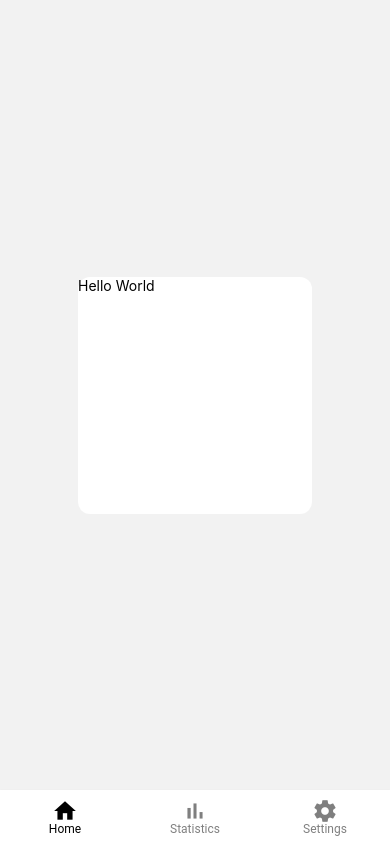
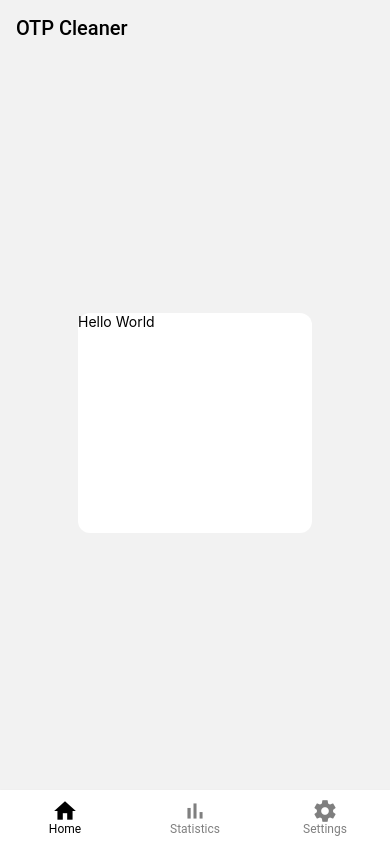
Before and after one commit to rakshit087/mind-map, a React Native app: screen / in a window 390 px wide. Built offline with nearby package versions, Linux system fonts and the light colour scheme.

Commit message:
Added Heading

```diff
--- a/src/App.js
+++ b/src/App.js
@@ -2,11 +2,13 @@ import React from 'react';
 import {NavigationContainer} from '@react-navigation/native';
 import {Provider as PaperProvider} from 'react-native-paper';
 import {NavigationBar} from './layouts/NavigationBar';
+import {TopBar} from './layouts/TopBar';
 
 const App = () => {
   return (
     <PaperProvider>
       <NavigationContainer>
+        <TopBar />
         <NavigationBar />
       </NavigationContainer>
     </PaperProvider>
--- /dev/null
+++ b/src/layouts/TopBar.js
@@ -0,0 +1,10 @@
+import React from 'react';
+import {Appbar} from 'react-native-paper';
+
+export const TopBar = () => {
+  return (
+    <Appbar.Header style={{backgroundColor: '#f2f2f2'}}>
+      <Appbar.Content title="OTP Cleaner" titleStyle={{fontWeight: '500'}} />
+    </Appbar.Header>
+  );
+};
```
